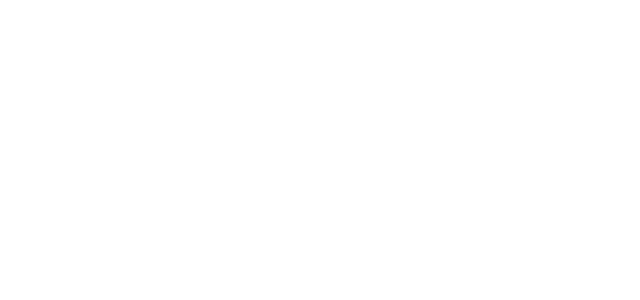
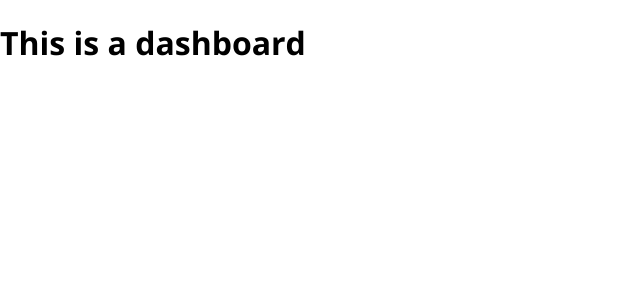
Before and after one commit to alonsosfera/admin-task, a React (Create React App) app: page / in a window 1280 px wide. Shown: the top 300 px of the page, without its empty margins (0-640 px from the left). Built offline with nearby package versions, Linux system fonts and the light colour scheme.

Commit message:
Adds routing and creates dashboard component

```diff
--- a/src/containers/App.js
+++ b/src/containers/App.js
@@ -1,10 +1,15 @@
 import React from 'react';
+import { Route, Switch } from 'react-router-dom';
+import Layout from "../components/layout/layout";
+import Dashboard from './dashboard';
 
 function App() {
   return (
-    <div>
-
-    </div>
+    <Layout>
+      <Switch>
+        <Route path="/" exact component={Dashboard}/>
+      </Switch>
+    </Layout>
   );
 }
 
--- /dev/null
+++ b/src/containers/dashboard.js
@@ -0,0 +1,11 @@
+import React from 'react';
+
+const Dashboard = () => {
+  return (
+    <div>
+      <h1>This is a dashboard</h1>
+    </div>
+  );
+};
+
+export default Dashboard;
--- a/src/index.js
+++ b/src/index.js
@@ -1,12 +1,15 @@
 import React from 'react';
 import ReactDOM from 'react-dom';
+import { BrowserRouter} from 'react-router-dom';
 import './index.css';
 import App from './containers/App';
 import * as serviceWorker from './serviceWorker';
 
 ReactDOM.render(
   <React.StrictMode>
-    <App />
+    <BrowserRouter>
+      <App />
+    </BrowserRouter>
   </React.StrictMode>,
   document.getElementById('root')
 );
```
